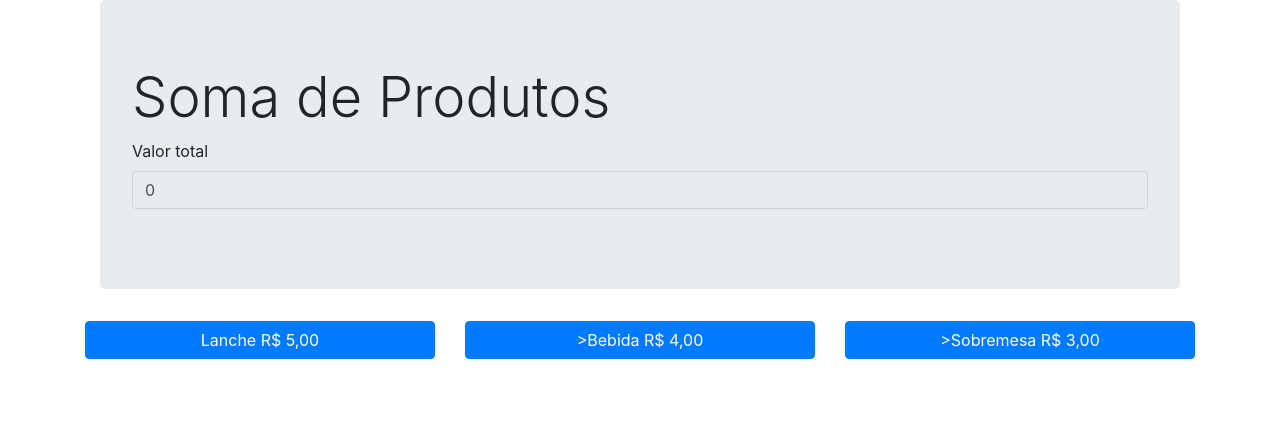
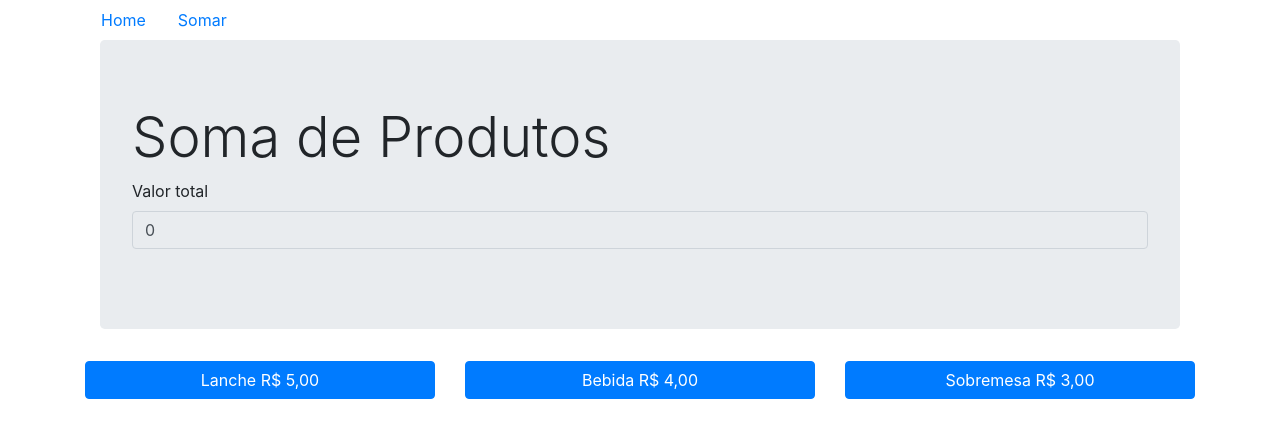
Before and after one commit to GustavoBibiano/angularOnline, an Angular app in the folder primeiroApp/: page /somar in a window 1280 px wide. Shown: the top 438 px of the page. Built offline with nearby package versions, Linux system fonts and the light colour scheme.

Commit message:
Aula 6 finalizada

```diff
--- a/primeiroApp/src/app/app.component.html
+++ b/primeiroApp/src/app/app.component.html
@@ -1 +1,13 @@
+<div class="row">
+  <div class="col-12">
+      <ul class="nav">
+        <li class="nav-item">
+          <a class="nav-link active" href="index">Home</a>
+        </li>
+        <li class="nav-item">
+          <a class="nav-link" href="somar">Somar</a>
+        </li>
+      </ul>
+  </div>
+</div>
 <router-outlet> </router-outlet>
--- a/primeiroApp/src/app/contar/component/somar/somar.component.html
+++ b/primeiroApp/src/app/contar/component/somar/somar.component.html
@@ -20,10 +20,10 @@
     </div>
 
     <div class="col-4">
-      <button class="btn btn-primary btn-block" (click)="calcula(4)">>Bebida R$ 4,00</button>
+      <button class="btn btn-primary btn-block" (click)="calcula(4)">Bebida R$ 4,00</button>
     </div>
 
     <div class="col-4">
-      <button class="btn btn-primary btn-block" (click)="calcula(3)">>Sobremesa R$ 3,00</button>
+      <button class="btn btn-primary btn-block" (click)="calcula(3)">Sobremesa R$ 3,00</button>
     </div>
 </div>
```
Also changed, not shown: 1 other file (tests, documents, lock files or other folders).
